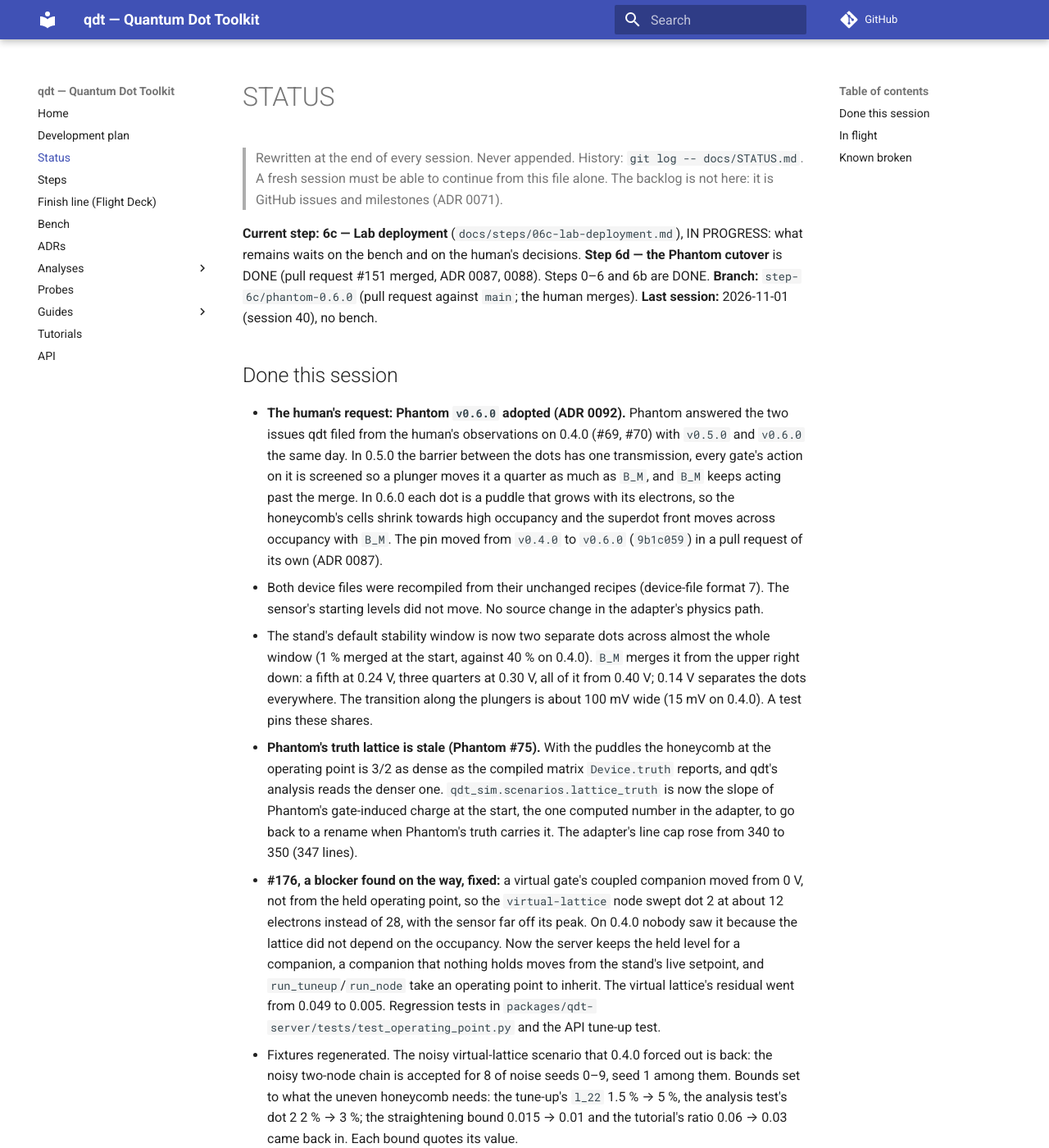
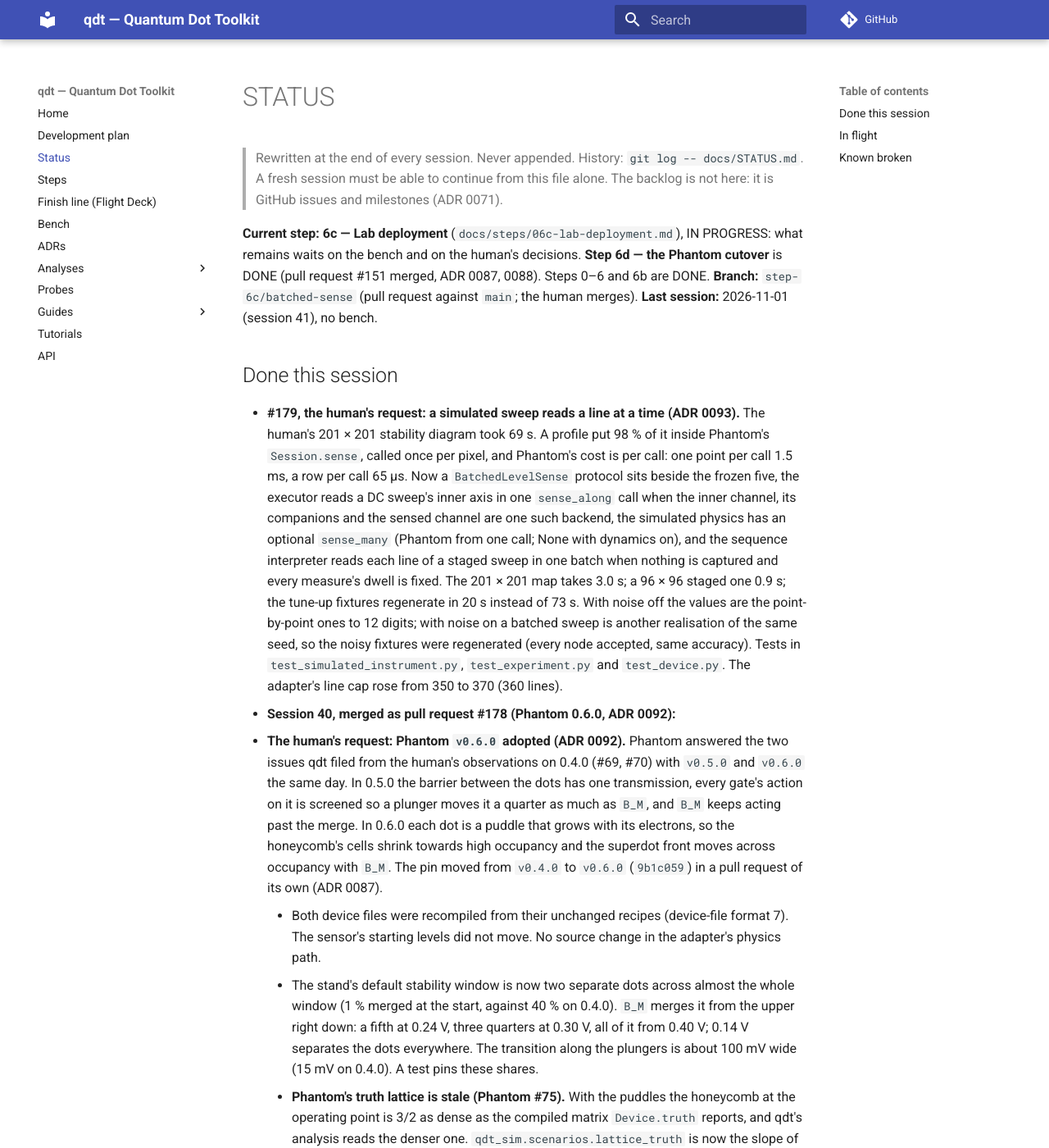
Before and after one commit to CowboyQuantum/qdt, an MkDocs documentation site: the page built from docs/STATUS.md, in a window 1280 px wide and 1400 px high. Shown: the whole window at 82% size. Built offline with MkDocs 1.6.1 and Material for MkDocs 9.7.7, drawn with Linux system fonts in a browser that asks for light colours; comment, search, counter and statistics services are not loaded; some of the changed text lies outside the part shown.

Commit message:
docs(adr): ADR 0093, the batched reads; the guide's timings; STATUS for session 41
Co-Authored-By: Claude Fable 5.1 <noreply@anthropic.com>

```diff
--- a/docs/STATUS.md
+++ b/docs/STATUS.md
@@ -7,52 +7,66 @@
 **Current step:** **6c — Lab deployment** (`docs/steps/06c-lab-deployment.md`), IN PROGRESS: what remains waits
 on the bench and on the human's decisions. **Step 6d — the Phantom cutover** is DONE (pull request #151 merged,
 ADR 0087, 0088). Steps 0–6 and 6b are DONE.
-**Branch:** `step-6c/phantom-0.6.0` (pull request against `main`; the human merges).
-**Last session:** 2026-11-01 (session 40), no bench.
+**Branch:** `step-6c/batched-sense` (pull request against `main`; the human merges).
+**Last session:** 2026-11-01 (session 41), no bench.
 
 ## Done this session
-- **The human's request: Phantom `v0.6.0` adopted (ADR 0092).** Phantom answered the two issues qdt filed
-  from the human's observations on 0.4.0 (#69, #70) with `v0.5.0` and `v0.6.0` the same day. In 0.5.0 the
-  barrier between the dots has one transmission, every gate's action on it is screened so a plunger moves
-  it a quarter as much as `B_M`, and `B_M` keeps acting past the merge. In 0.6.0 each dot is a puddle that
-  grows with its electrons, so the honeycomb's cells shrink towards high occupancy and the superdot front
-  moves across occupancy with `B_M`. The pin moved from `v0.4.0` to `v0.6.0` (`9b1c059`) in a pull request
-  of its own (ADR 0087).
-  - Both device files were recompiled from their unchanged recipes (device-file format 7). The sensor's
-    starting levels did not move. No source change in the adapter's physics path.
-  - The stand's default stability window is now two separate dots across almost the whole window (1 %
-    merged at the start, against 40 % on 0.4.0). `B_M` merges it from the upper right down: a fifth at
-    0.24 V, three quarters at 0.30 V, all of it from 0.40 V; 0.14 V separates the dots everywhere. The
-    transition along the plungers is about 100 mV wide (15 mV on 0.4.0). A test pins these shares.
-  - **Phantom's truth lattice is stale (Phantom #75).** With the puddles the honeycomb at the operating point
-    is 3/2 as dense as the compiled matrix `Device.truth` reports, and qdt's analysis reads the denser
-    one. `qdt_sim.scenarios.lattice_truth` is now the slope of Phantom's gate-induced charge at the start,
-    the one computed number in the adapter, to go back to a rename when Phantom's truth carries it. The
-    adapter's line cap rose from 340 to 350 (347 lines).
-  - **#176, a blocker found on the way, fixed:** a virtual gate's coupled companion moved from 0 V, not
-    from the held operating point, so the `virtual-lattice` node swept dot 2 at about 12 electrons instead
-    of 28, with the sensor far off its peak. On 0.4.0 nobody saw it because the lattice did not depend on
-    the occupancy. Now the server keeps the held level for a companion, a companion that nothing holds
-    moves from the stand's live setpoint, and `run_tuneup`/`run_node` take an operating point to inherit.
-    The virtual lattice's residual went from 0.049 to 0.005. Regression tests in
-    `packages/qdt-server/tests/test_operating_point.py` and the API tune-up test.
-  - Fixtures regenerated. The noisy virtual-lattice scenario that 0.4.0 forced out is back: the noisy
-    two-node chain is accepted for 8 of noise seeds 0–9, seed 1 among them. Bounds set to what the uneven
-    honeycomb needs: the tune-up's `l_22` 1.5 % → 5 %, the analysis test's dot 2 2 % → 3 %; the straightening
-    bound 0.015 → 0.01 and the tutorial's ratio 0.06 → 0.03 came back in. Each bound quotes its value.
-  - The guide (`docs/guides/simulated-stand.md`) has new numbers throughout, a rewritten `B_M` section
-    (0.24, 0.30, 0.40 and 0.14 V), a troubleshooting row for the uneven cells, and regenerated pictures.
-    This covers #175's guide part.
-  - Timings: a 48 × 48 stability diagram takes 3.7 s (2.7 s on 0.4.0), 26 s with dynamics (unchanged).
-- **Filed:** Phantom #75 (the truth lattice ignores the puddles), qdt #176 (fixed here), qdt #177
-  (`detect_transitions` misreads dot 1's density by 35–40 % on noise seeds 6 and 7 of the analysis test's map).
-- Checks: `uv run pytest` 547 passed, 4 skipped. `bash scripts/check_all.sh` stops on
-  Windows at the provenance check's match inside the git-ignored `.ruff_cache` and at `check_vocabulary`'s
-  backslash paths (#137, #125); `check_bench_rows.py` fails to decode a file on Windows (#137). Every
-  remaining check passes when run by hand. Flight Deck unit tests 161 of 161.
+- **#179, the human's request: a simulated sweep reads a line at a time (ADR 0093).** The human's
+  201 × 201 stability diagram took 69 s. A profile put 98 % of it inside Phantom's `Session.sense`,
+  called once per pixel, and Phantom's cost is per call: one point per call 1.5 ms, a row per call 65 µs.
+  Now a `BatchedLevelSense` protocol sits beside the frozen five, the executor reads a DC sweep's inner
+  axis in one `sense_along` call when the inner channel, its companions and the sensed channel are one
+  such backend, the simulated physics has an optional `sense_many` (Phantom from one call; None with
+  dynamics on), and the sequence interpreter reads each line of a staged sweep in one batch when nothing
+  is captured and every measure's dwell is fixed. The 201 × 201 map takes 3.0 s; a 96 × 96 staged one
+  0.9 s; the tune-up fixtures regenerate in 20 s instead of 73 s. With noise off the values are the
+  point-by-point ones to 12 digits; with noise on a batched sweep is another realisation of the same
+  seed, so the noisy fixtures were regenerated (every node accepted, same accuracy). Tests in
+  `test_simulated_instrument.py`, `test_experiment.py` and `test_device.py`. The adapter's line cap rose
+  from 350 to 370 (360 lines).
+- **Session 40, merged as pull request #178 (Phantom 0.6.0, ADR 0092):**
+  - **The human's request: Phantom `v0.6.0` adopted (ADR 0092).** Phantom answered the two issues qdt filed
+    from the human's observations on 0.4.0 (#69, #70) with `v0.5.0` and `v0.6.0` the same day. In 0.5.0 the
+    barrier between the dots has one transmission, every gate's action on it is screened so a plunger moves
+    it a quarter as much as `B_M`, and `B_M` keeps acting past the merge. In 0.6.0 each dot is a puddle that
+    grows with its electrons, so the honeycomb's cells shrink towards high occupancy and the superdot front
+    moves across occupancy with `B_M`. The pin moved from `v0.4.0` to `v0.6.0` (`9b1c059`) in a pull request
+    of its own (ADR 0087).
+    - Both device files were recompiled from their unchanged recipes (device-file format 7). The sensor's
+      starting levels did not move. No source change in the adapter's physics path.
+    - The stand's default stability window is now two separate dots across almost the whole window (1 %
+      merged at the start, against 40 % on 0.4.0). `B_M` merges it from the upper right down: a fifth at
+      0.24 V, three quarters at 0.30 V, all of it from 0.40 V; 0.14 V separates the dots everywhere. The
+      transition along the plungers is about 100 mV wide (15 mV on 0.4.0). A test pins these shares.
+    - **Phantom's truth lattice is stale (Phantom #75).** With the puddles the honeycomb at the operating point
+      is 3/2 as dense as the compiled matrix `Device.truth` reports, and qdt's analysis reads the denser
+      one. `qdt_sim.scenarios.lattice_truth` is now the slope of Phantom's gate-induced charge at the start,
+      the one computed number in the adapter, to go back to a rename when Phantom's truth carries it. The
+      adapter's line cap rose from 340 to 350 (347 lines).
+    - **#176, a blocker found on the way, fixed:** a virtual gate's coupled companion moved from 0 V, not
+      from the held operating point, so the `virtual-lattice` node swept dot 2 at about 12 electrons instead
+      of 28, with the sensor far off its peak. On 0.4.0 nobody saw it because the lattice did not depend on
+      the occupancy. Now the server keeps the held level for a companion, a companion that nothing holds
+      moves from the stand's live setpoint, and `run_tuneup`/`run_node` take an operating point to inherit.
+      The virtual lattice's residual went from 0.049 to 0.005. Regression tests in
+      `packages/qdt-server/tests/test_operating_point.py` and the API tune-up test.
+    - Fixtures regenerated. The noisy virtual-lattice scenario that 0.4.0 forced out is back: the noisy
+      two-node chain is accepted for 8 of noise seeds 0–9, seed 1 among them. Bounds set to what the uneven
+      honeycomb needs: the tune-up's `l_22` 1.5 % → 5 %, the analysis test's dot 2 2 % → 3 %; the straightening
+      bound 0.015 → 0.01 and the tutorial's ratio 0.06 → 0.03 came back in. Each bound quotes its value.
+    - The guide (`docs/guides/simulated-stand.md`) has new numbers throughout, a rewritten `B_M` section
+      (0.24, 0.30, 0.40 and 0.14 V), a troubleshooting row for the uneven cells, and regenerated pictures.
+      This covers #175's guide part.
+    - Timings: a 48 × 48 stability diagram takes 3.7 s (2.7 s on 0.4.0), 26 s with dynamics (unchanged).
+  - **Filed:** Phantom #75 (the truth lattice ignores the puddles), qdt #176 (fixed here), qdt #177
+    (`detect_transitions` misreads dot 1's density by 35–40 % on noise seeds 6 and 7 of the analysis test's map).
+  - Checks (session 41): `uv run pytest` 554 passed, 4 skipped, in 92 s (245 s before the batched reads). `bash scripts/check_all.sh` stops on
+    Windows at the provenance check's match inside the git-ignored `.ruff_cache` and at `check_vocabulary`'s
+    backslash paths (#137, #125); `check_bench_rows.py` fails to decode a file on Windows (#137). Every
+    remaining check passes when run by hand. Flight Deck unit tests 161 of 161.
 
 ## In flight
-- The pull request for `step-6c/phantom-0.6.0` awaits the human's merge; it is watched.
+- The pull request for `step-6c/batched-sense` awaits the human's merge; it is watched.
 - The token is not yet in the runbook (Step 6c deliverable 13, the lab computer).
 - Open UI findings: #152, #150, #130, #122, #120, #119.
 
@@ -78,7 +92,7 @@ completed must not replace a later message such as "replaying". Then go back to
 (#76), then 14 (#112), then 15 (#114). When a Phantom release carries the truth lattice (#75) or fixes #64,
 adopt it in a pull request of its own (ADR 0087) and return `lattice_truth` to a rename.
 **Human:**
-- Merge this pull request (Phantom 0.6.0, #176). Then restart the simulated stand
+- Merge this pull request (#179, batched reads). Then restart the simulated stand
   (`uv run python -m qdt_server`; on the rehearsal computer with `--port 8701 --stream-port 8766`) and
   follow the guide's section *Merge and separate the dots with the middle barrier*: `B_M` at 0.24, 0.30,
   0.40 and 0.14 V, a stability diagram each time.
@@ -99,6 +113,9 @@ adopt it in a pull request of its own (ADR 0087) and return `lattice_truth` to a
   - Run restore drill #2, due 2026-10-31 (#133).
 
 ## Direction recorded (human)
+- **2026-11-01 (session 41):** "Can I ask what's limiting the runtime of a scan. 201x201 is kind of
+  painfully long. check the last scan for the total runtime and provide a timing profile for it" → the
+  profile, #179; then "let's address this now" → ADR 0093.
 - **2026-11-01 (session 40):** "I want you to move to phantom v0.6.0. What does that entail before you go do
   it?" then "ok start this work" → ADR 0092, Phantom #75, qdt #176 (fixed), #177. Earlier the same day,
   on the 0.4.0 stand: "the dots did not fully merge at all" → Phantom #70's second comment, answered by 0.5.0.
```
Also changed, not shown: docs/adr/0093-a-simulated-sweep-reads-a-line-at-a-time.md (added, +95 -0 lines), docs/adr/README.md (+1 -0 lines), docs/guides/simulated-stand.md (+4 -4 lines).
